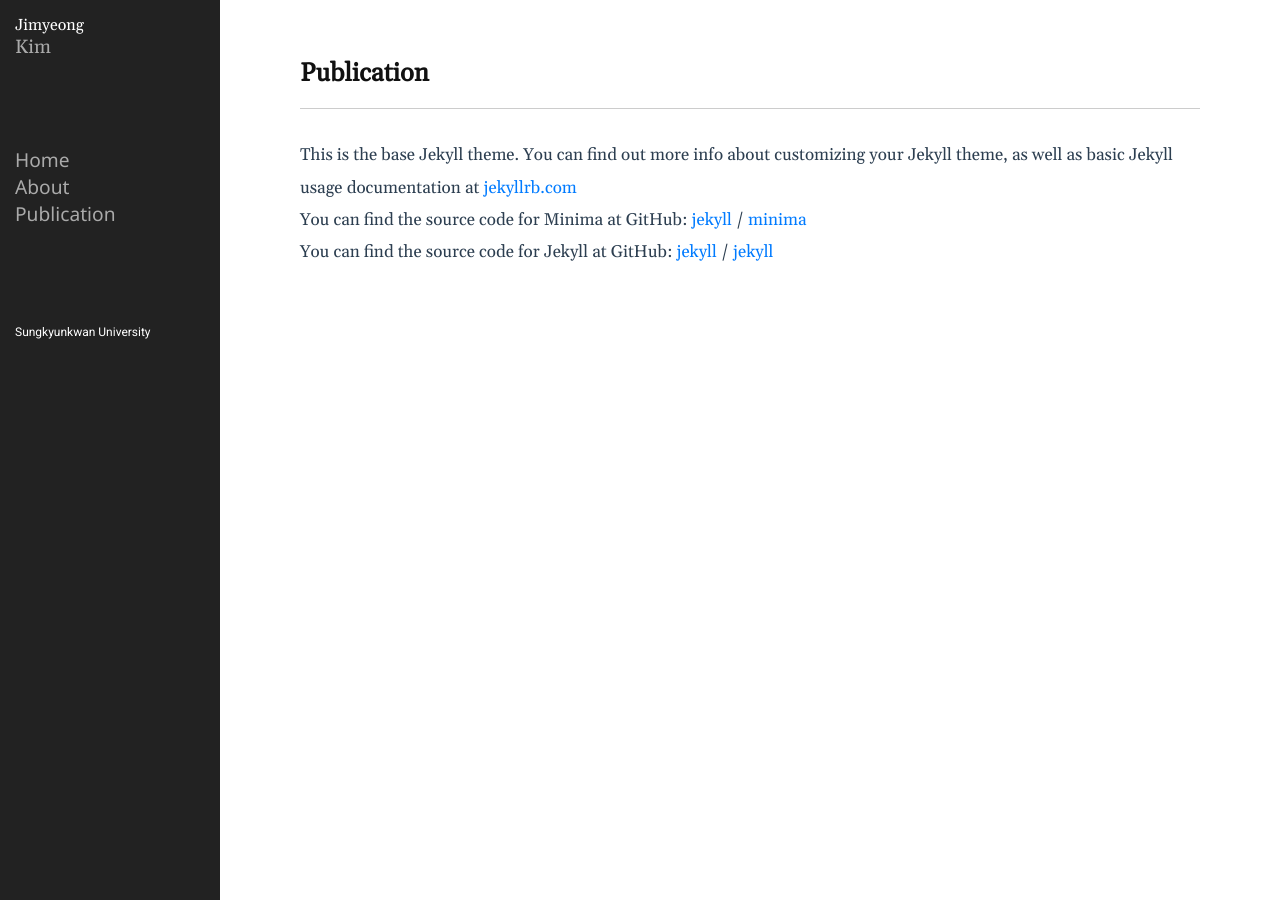
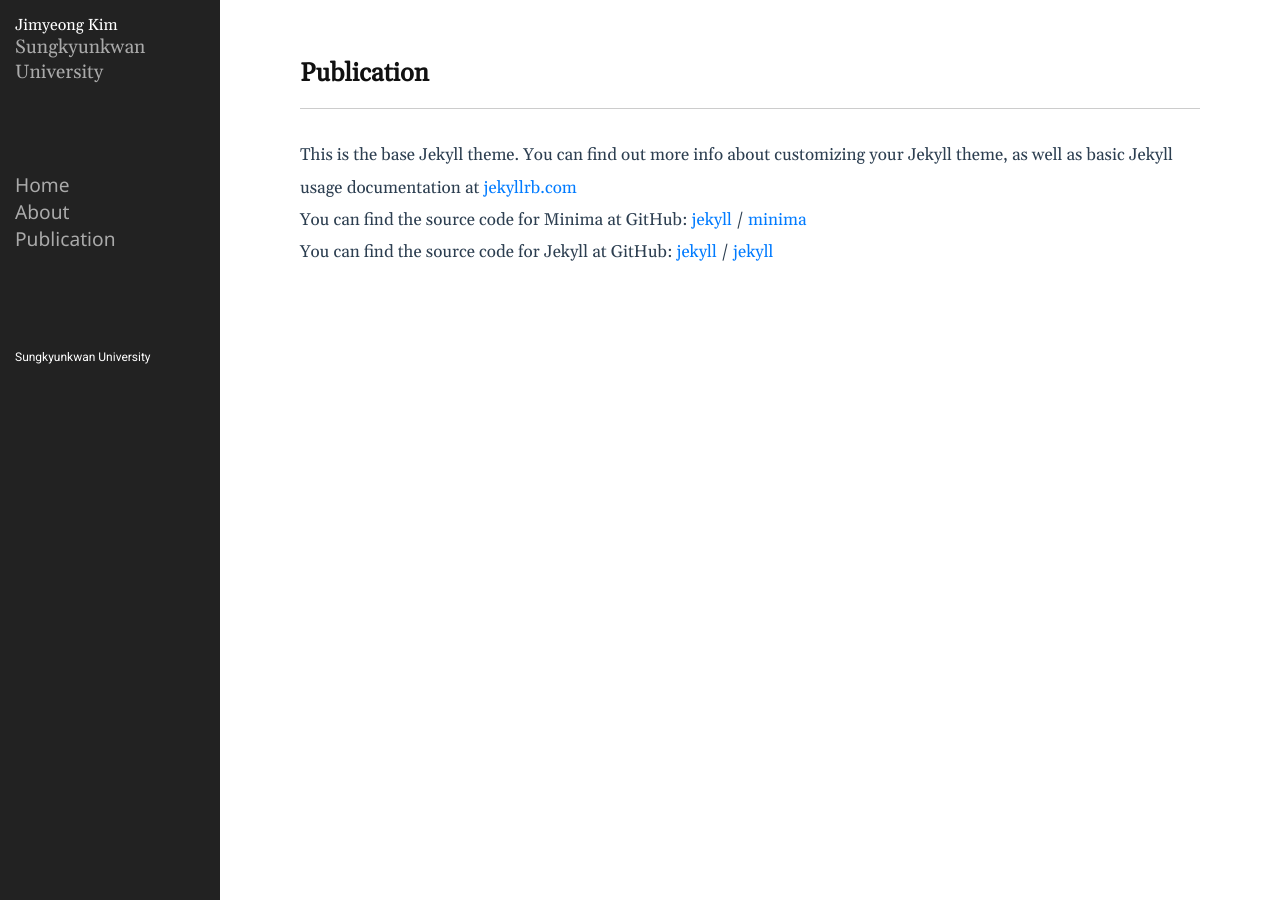
Before and after one commit to kimjimyeong93/kimjimyeong93.github.io, a Jekyll site: the page built from about.markdown, in a window 1280 px wide. Built offline with Jekyll 4.4.1, drawn with Linux system fonts in a browser that asks for light colours.

Commit message:
Update _config.yml

```diff
--- a/_config.yml
+++ b/_config.yml
@@ -18,10 +18,10 @@
 # You can create any custom variable you would like, and they will be accessible
 # in the templates via {{ site.myvariable }}.
 
-title: Jimyeong
+title: Jimyeong Kim
 email: jimkim@skku.edu
 description: >- # this means to ignore newlines until "baseurl:"
-  Kim
+  Sungkyunkwan University
 # baseurl: "/" # the subpath of your site, e.g. /blog
 # url: "http://ejjoo.github.io" # the base hostname & protocol for your site, e.g. http://example.com
 github_username: kimjimyeong93
```
